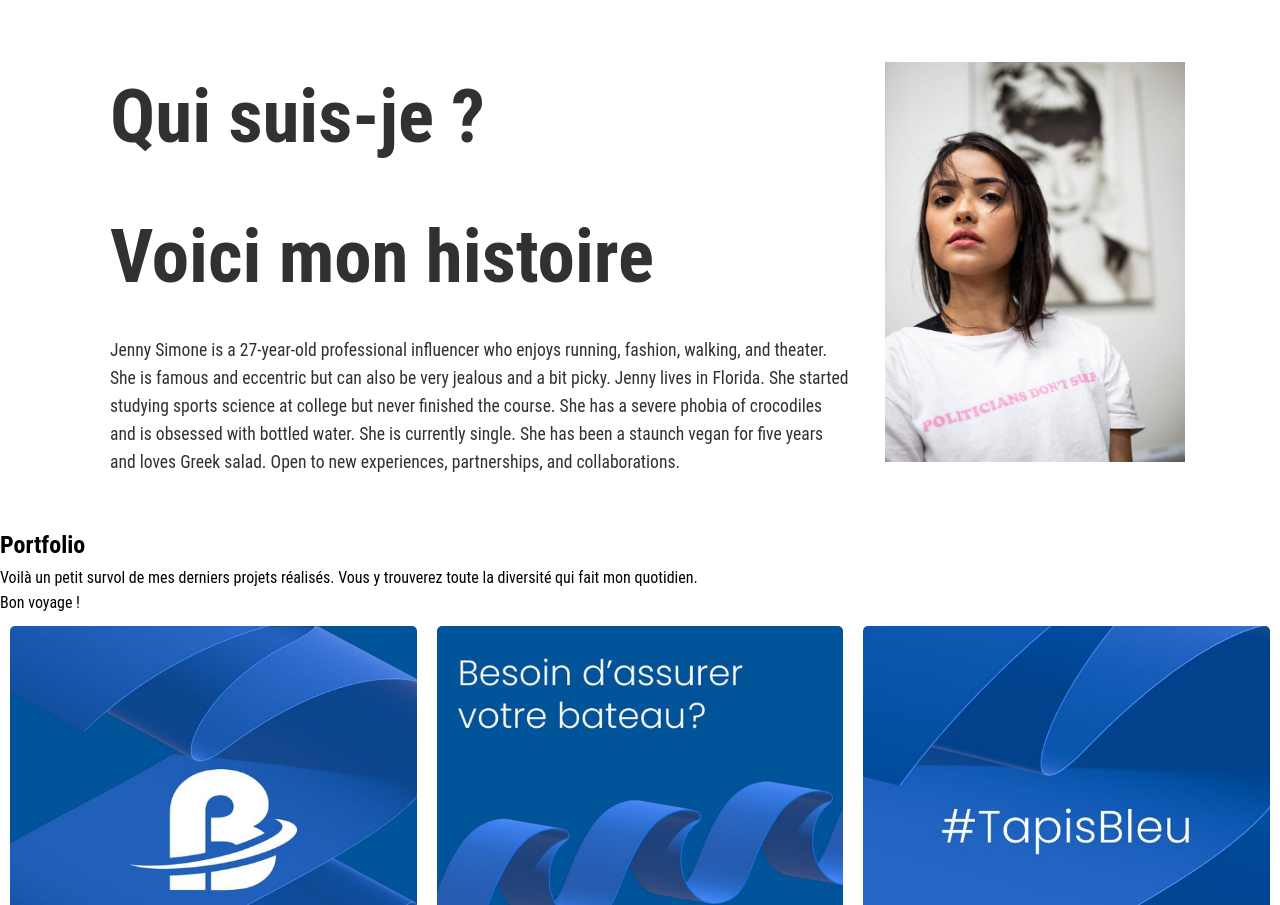
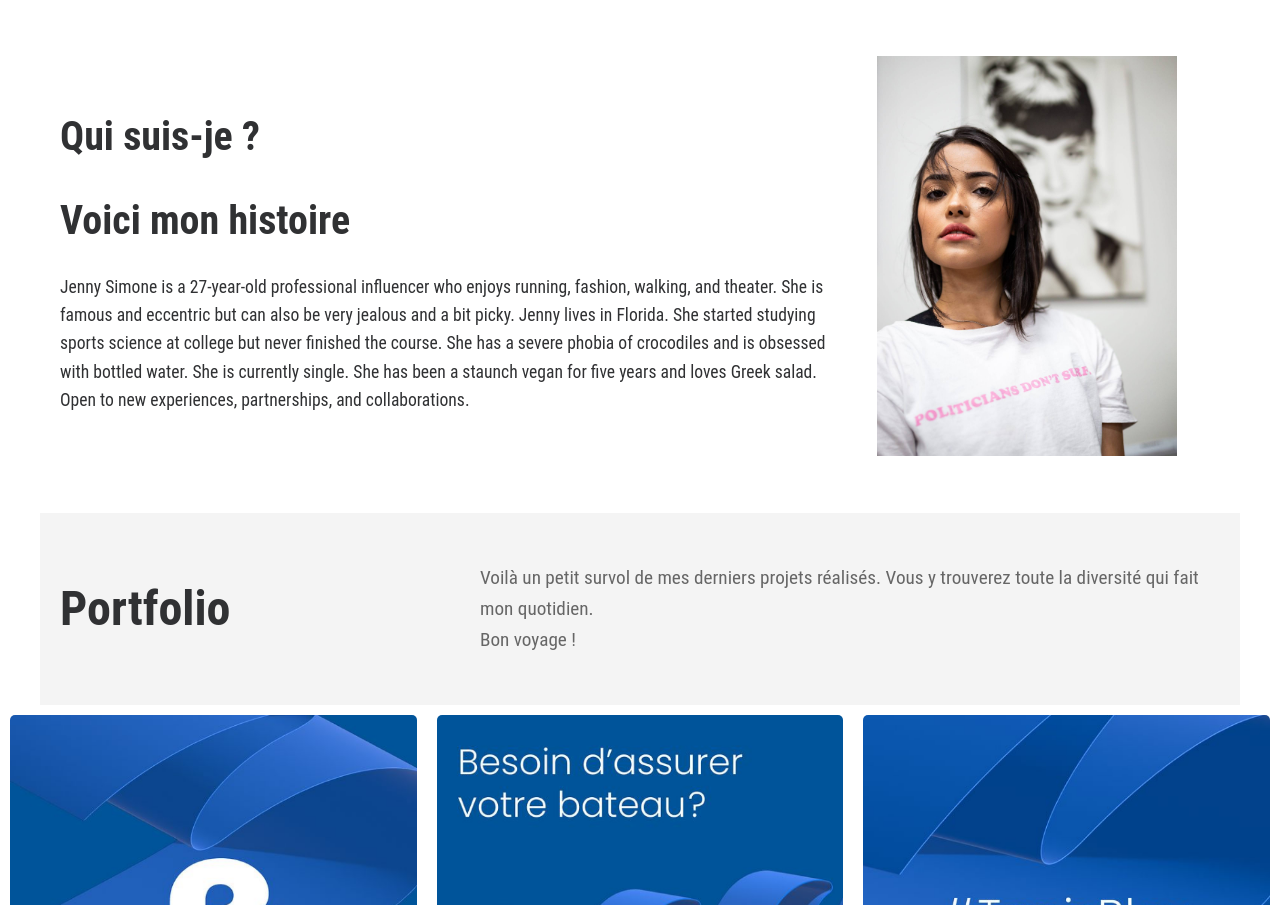
Before and after one commit to mundusnine/ookee, a website: page index.html in a window 1280 px wide. Shown: the part 1300-2205 px from the top of the page. Drawn offline with Linux system fonts and the light colour scheme.

Commit message:
Fixed error

```diff
--- a/index.html
+++ b/index.html
@@ -59,7 +59,7 @@
 
     <section class="about">
         <div class="bio">
-            <h2>Qui suis-je ? </h2>
+            <h2>Qui suis-je ?</h2>
             <h2>Voici mon histoire</h2>
             <p>Jenny Simone is a 27-year-old professional influencer who enjoys running, fashion, walking, and theater. She is famous and eccentric but can also be very jealous and a bit picky. Jenny lives in Florida. She started studying sports science at college but never finished the course. She has a severe phobia of crocodiles and is obsessed with bottled water. She is currently single. She has been a staunch vegan for five years and loves Greek salad. Open to new experiences, partnerships, and collaborations.</p>
         </div>
@@ -69,10 +69,10 @@
     </section>
 
 
-    <section class="shop">
-        <div class="shop-section">
-            <h2 class="shop-title">Portfolio</h2>
-            <p class="shop-description">Voilà un petit survol de mes derniers projets réalisés. Vous y trouverez toute la diversité qui fait mon quotidien.<br>Bon voyage !</p>
+    <section class="portfolio">
+        <div class="portfolio-section">
+            <h2 class="portfolio-title">Portfolio</h2>
+            <p class="portfolio-description">Voilà un petit survol de mes derniers projets réalisés. Vous y trouverez toute la diversité qui fait mon quotidien.<br>Bon voyage !</p>
 
         </div>
         <div class="image-grid">
--- a/style.css
+++ b/style.css
@@ -63,13 +63,13 @@ header h2 {
 
 .bio {
     flex: 2;
-    padding-left: 50px;
+    /* padding-left: 50px; */
     text-align: left;
 }
 
 .bio h2 {
     margin-bottom: 20px;
-    font-size: 75px;
+    font-size: 2.5rem;
 }
 
 .bio p {
@@ -77,15 +77,8 @@ header h2 {
     line-height: 1.6;
 }
 
-.portfolio {
+.portfolio-section {
     background-color: #f4f4f4;
-    padding: 50px 20px;
-
-    margin: 0 auto;
-    width: 100%;
-
-}
-.portfolio-section {
     color: #303133;
     display: flex;
     justify-content: space-between;
```
